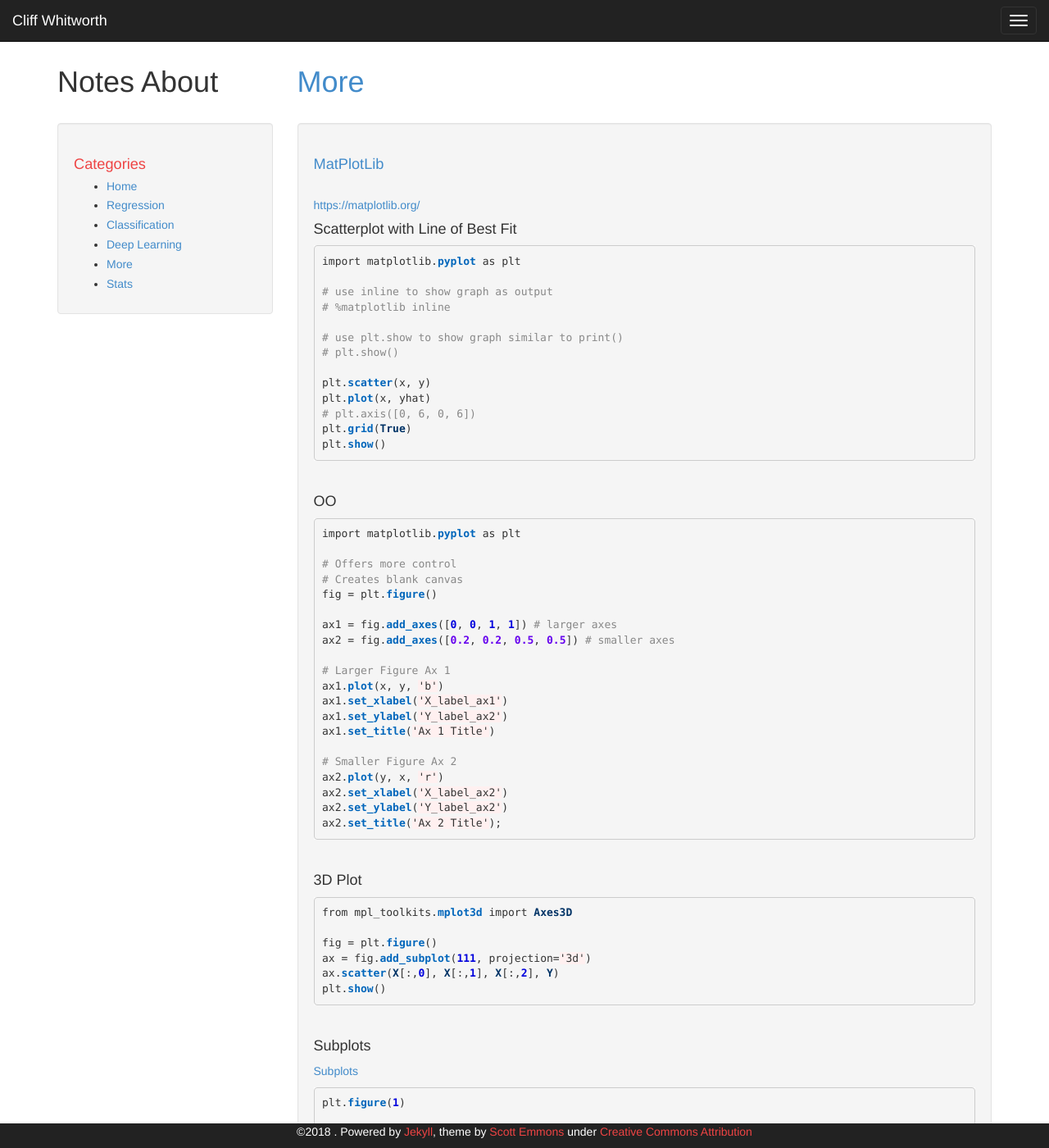
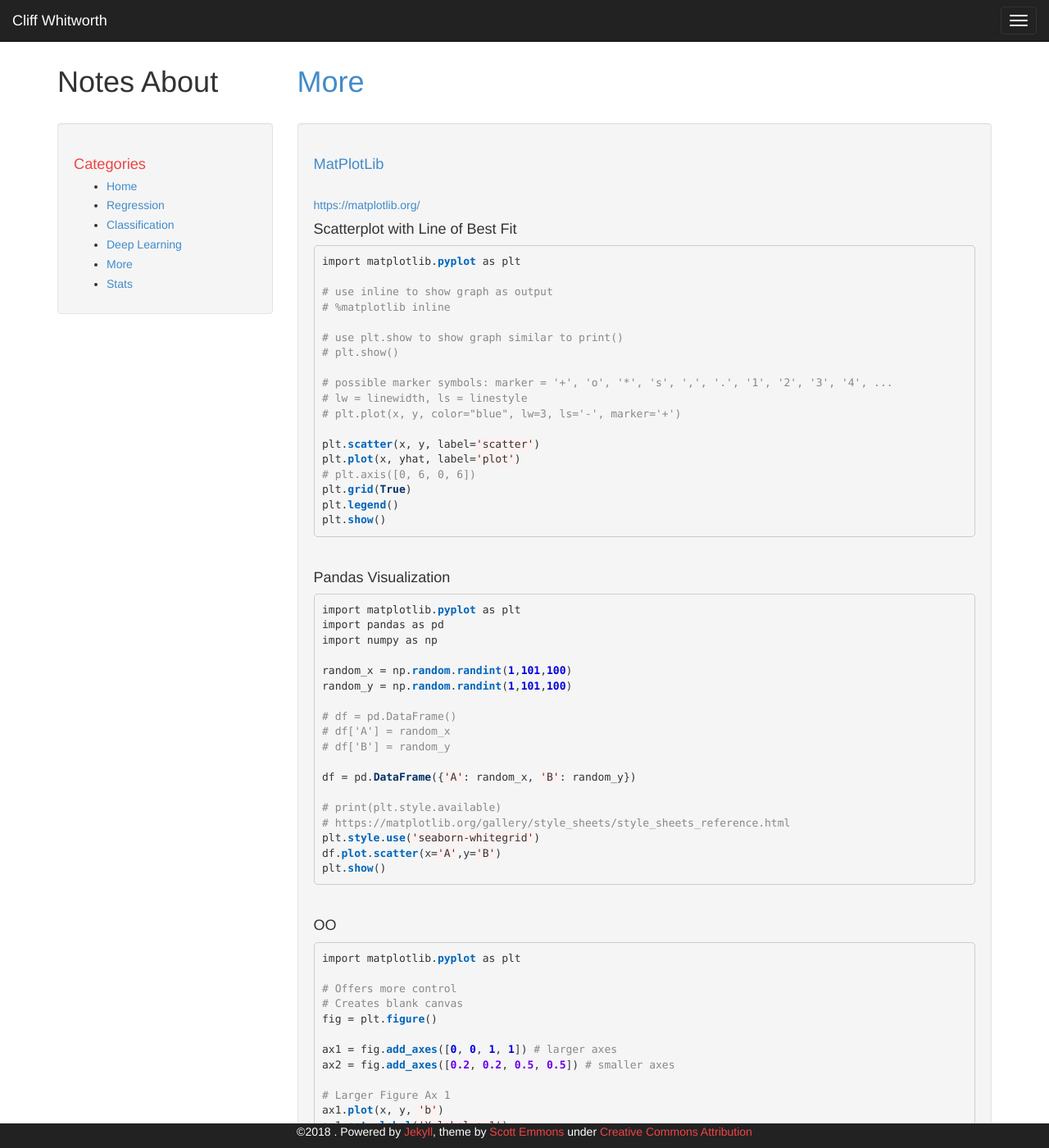
Before and after one commit to cliffwhitworth/cliffwhitworth.github.io, a Jekyll site: the page built from _posts/2018-04-07-matplotlib.markdown, in a window 1280 px wide and 1400 px high. Shown: the whole window at 82% size. Built offline with Jekyll 4.4.1, drawn with Linux system fonts in a browser that asks for light colours; some of the changed text lies outside the part shown.

Commit message:
matplotlib panda visualization

```diff
--- a/_posts/2018-04-07-matplotlib.markdown
+++ b/_posts/2018-04-07-matplotlib.markdown
@@ -20,10 +20,40 @@ import matplotlib.pyplot as plt
 # use plt.show to show graph similar to print()
 # plt.show()
 
-plt.scatter(x, y)
-plt.plot(x, yhat)
+# possible marker symbols: marker = '+', 'o', '*', 's', ',', '.', '1', '2', '3', '4', ...
+# lw = linewidth, ls = linestyle
+# plt.plot(x, y, color="blue", lw=3, ls='-', marker='+')
+
+plt.scatter(x, y, label='scatter')
+plt.plot(x, yhat, label='plot')
 # plt.axis([0, 6, 0, 6])
 plt.grid(True)
+plt.legend()
+plt.show()
+
+{% endhighlight %}
+
+<br />
+<h4>Pandas Visualization</h4>
+
+{% highlight ruby %}
+import matplotlib.pyplot as plt
+import pandas as pd
+import numpy as np
+
+random_x = np.random.randint(1,101,100)
+random_y = np.random.randint(1,101,100)
+
+# df = pd.DataFrame()
+# df['A'] = random_x
+# df['B'] = random_y
+
+df = pd.DataFrame({'A': random_x, 'B': random_y})
+
+# print(plt.style.available)
+# https://matplotlib.org/gallery/style_sheets/style_sheets_reference.html
+plt.style.use('seaborn-whitegrid')
+df.plot.scatter(x='A',y='B')
 plt.show()
 
 {% endhighlight %}
@@ -79,6 +109,7 @@ Subplots
 
 plt.figure(1)
 
+# plt.subplot(nrows=1, ncols=3, nplt=1)
 plt.subplot(131)
 plt.plot(features[:, 0], Y, 'bo')
 plt.title('R&D')
```
